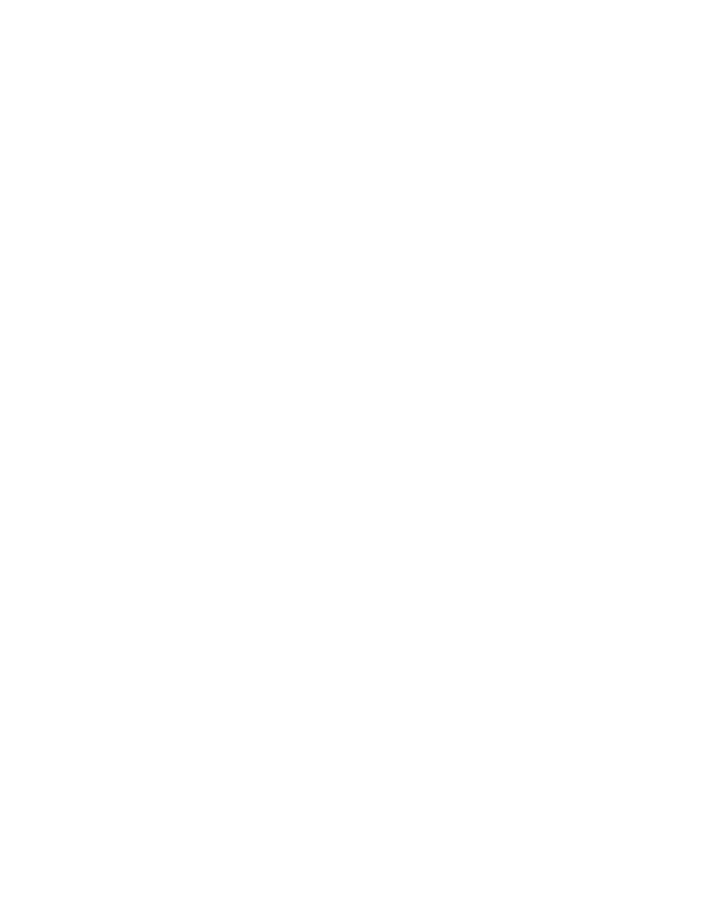
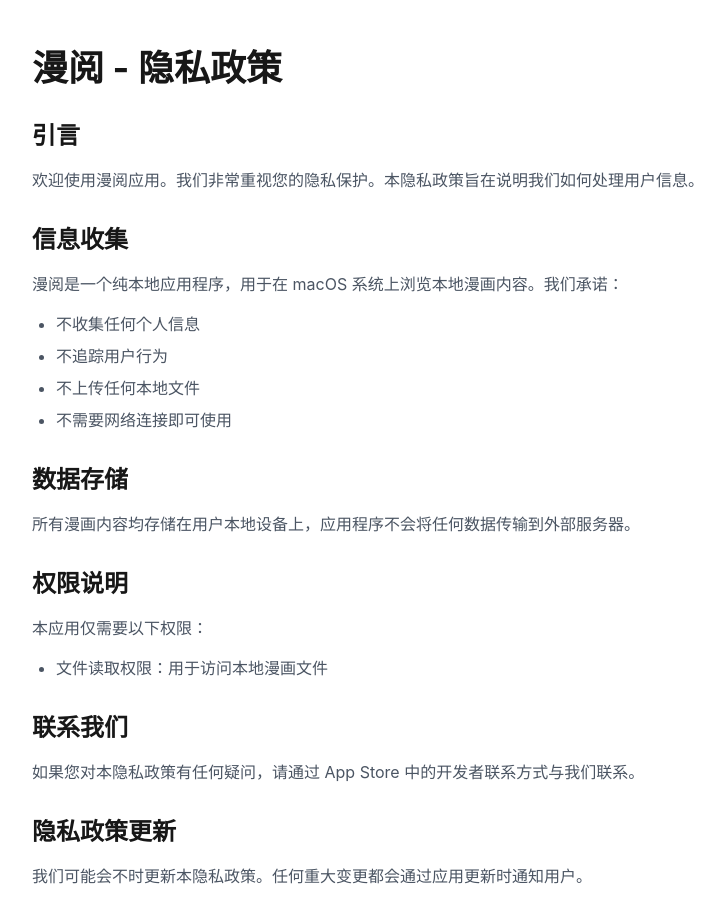
Before and after one commit to GrayFrost/zzhwhd, a React (Vite) app: page /manga/privacy in a window 1280 px wide. Before the commit this address had no page. Shown: the top 922 px of the page, without its empty margins (160-885 px from the left). Before the commit the page ends 800 px from the top, so only its background shows below. Built offline with nearby package versions, Linux system fonts and the light colour scheme.

Commit message:
feat: 隐私政策

```diff
--- a/src/App.jsx
+++ b/src/App.jsx
@@ -3,6 +3,7 @@
 
 const Home = lazy(() => import('./pages/Home'))
 const Manga = lazy(() => import('./pages/Manga'))
+const Privacy = lazy(() => import('./pages/manga/privacy'))
 
 function App() {
   return (
@@ -11,6 +12,7 @@
         <Routes>
           <Route path="/" element={<Home />} />
           <Route path="/manga" element={<Manga />} />
+          <Route path="/manga/privacy" element={<Privacy />} />
         </Routes>
       </Suspense>
     </Router>
--- /dev/null
+++ b/src/pages/manga/privacy.jsx
@@ -0,0 +1,64 @@
+import React from 'react';
+
+const PrivacyPolicy = () => {
+  return (
+    <main className="container mx-auto px-4 py-12">
+      <div className="max-w-4xl mx-auto">
+        <h1 className="text-4xl font-bold mb-8 dark:text-white">漫阅 - 隐私政策</h1>
+
+        <div className="space-y-8">
+          <section>
+            <h2 className="text-2xl font-semibold mb-4 dark:text-white">引言</h2>
+            <p className="text-gray-600 dark:text-gray-300">
+              欢迎使用漫阅应用。我们非常重视您的隐私保护。本隐私政策旨在说明我们如何处理用户信息。
+            </p>
+          </section>
+
+          <section>
+            <h2 className="text-2xl font-semibold mb-4 dark:text-white">信息收集</h2>
+            <p className="text-gray-600 dark:text-gray-300 mb-4">
+              漫阅是一个纯本地应用程序，用于在 macOS 系统上浏览本地漫画内容。我们承诺：
+            </p>
+            <ul className="list-disc pl-6 space-y-2 text-gray-600 dark:text-gray-300">
+              <li>不收集任何个人信息</li>
+              <li>不追踪用户行为</li>
+              <li>不上传任何本地文件</li>
+              <li>不需要网络连接即可使用</li>
+            </ul>
+          </section>
+
+          <section>
+            <h2 className="text-2xl font-semibold mb-4 dark:text-white">数据存储</h2>
+            <p className="text-gray-600 dark:text-gray-300">
+              所有漫画内容均存储在用户本地设备上，应用程序不会将任何数据传输到外部服务器。
+            </p>
+          </section>
+
+          <section>
+            <h2 className="text-2xl font-semibold mb-4 dark:text-white">权限说明</h2>
+            <p className="text-gray-600 dark:text-gray-300 mb-4">本应用仅需要以下权限：</p>
+            <ul className="list-disc pl-6 space-y-2 text-gray-600 dark:text-gray-300">
+              <li>文件读取权限：用于访问本地漫画文件</li>
+            </ul>
+          </section>
+
+          <section>
+            <h2 className="text-2xl font-semibold mb-4 dark:text-white">联系我们</h2>
+            <p className="text-gray-600 dark:text-gray-300">
+              如果您对本隐私政策有任何疑问，请通过 App Store 中的开发者联系方式与我们联系。
+            </p>
+          </section>
+
+          <section>
+            <h2 className="text-2xl font-semibold mb-4 dark:text-white">隐私政策更新</h2>
+            <p className="text-gray-600 dark:text-gray-300">
+              我们可能会不时更新本隐私政策。任何重大变更都会通过应用更新时通知用户。
+            </p>
+          </section>
+        </div>
+      </div>
+    </main>
+  );
+};
+
+export default PrivacyPolicy;
```
